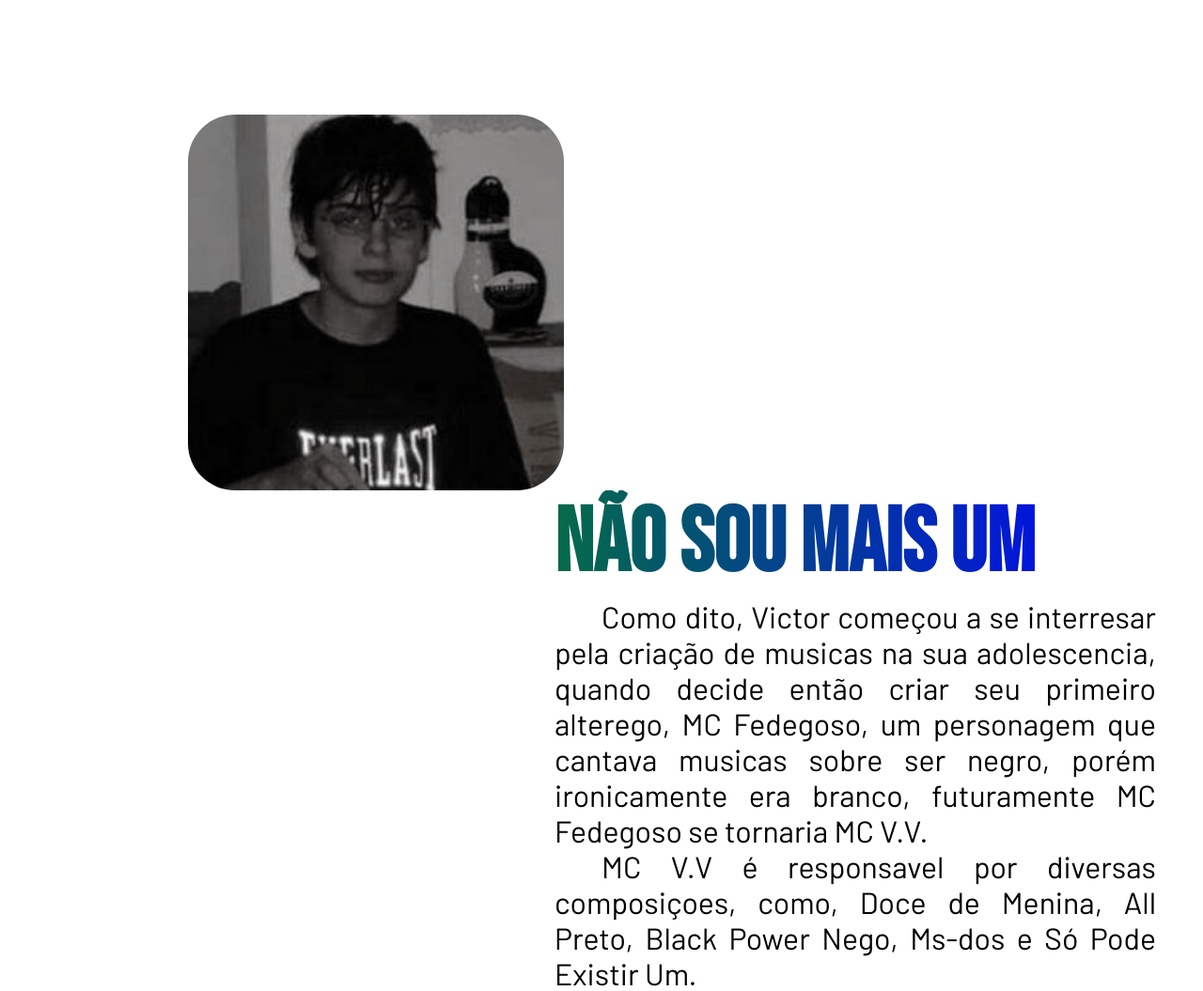
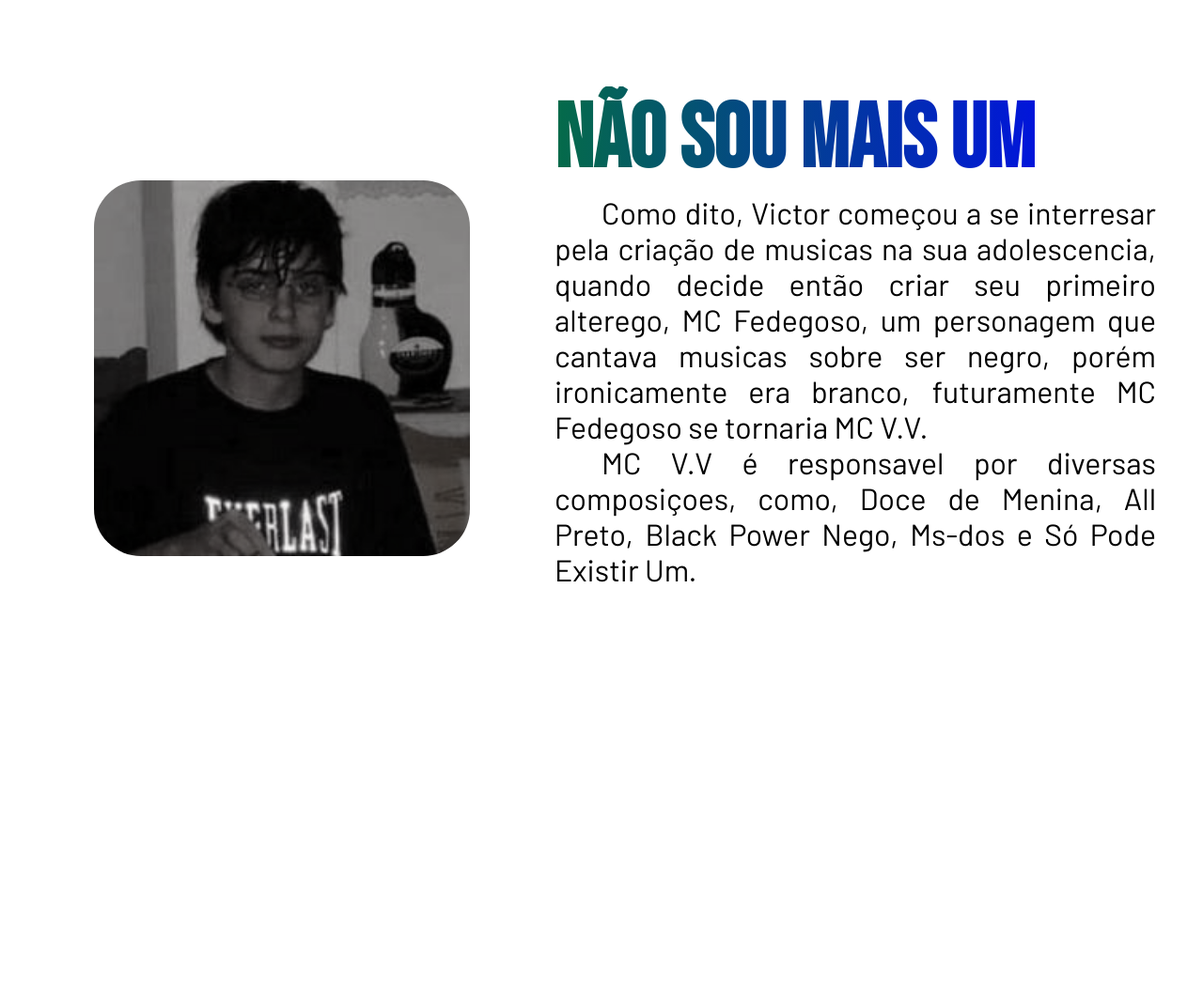
Before and after one commit to Kaikybiten/Yun_li, a plain HTML site: page index.html in a window 1280 px wide. Shown: the part 1140-2195 px from the top of the page at 94% size. After the commit the page ends 1765 px from the top, so only its background shows below. Drawn offline with Linux system fonts and the light colour scheme.

Commit message:
Reparos de tamanho

```diff
--- a/styles.css
+++ b/styles.css
@@ -39,13 +39,13 @@ div#FundoInicio::after { /* Criando conteudo com o objetivo de criar uma sombra
 }
 
 div#FundoInicio div#TextoInicio {
-    font-size: 5em;
+    font-size: 4em;
     color: white;
     font-weight: bold;
     position: relative; /* Permite o uso de top e transform para posicionar o elemento. */
-    top: 50%; /* Move o elemento para baixo 50% da altura do elemento pai. (div#FundoInicio) */
+    top: 40%; /* Move o elemento para baixo 50% da altura do elemento pai. (div#FundoInicio) */
     transform: translateY(-50%); /* Move o elemento para cima 50% da sua própria altura, efetivamente centralizando-o verticalmente no elemento pai. */
-    margin-left: 150px;
+    margin-left: 100px;
     display: inline-block; /* Faz o pseudo-elemento se comportar como um bloco em linha. */
     filter: drop-shadow(0 4px 8px black); /* Sombra segue a silueta do texto */
     padding: 5px 10px 5px 10px;
@@ -84,8 +84,8 @@ section#Paragrafo01 p {
 
 img#VictorAdolescente{
     float: left;
-    margin-top: 30px;
-    margin-left: 200px;
+    margin-top: 100px;
+    margin-left: 100px;
     width: 400px;
     height: auto;
     border-radius: 50px;
@@ -121,24 +121,13 @@ section#Paragrafo02 p{
 section#Paragrafo02 strong#TrechoFedegoso{
     font-weight: normal;
     position: relative;
-    transition: color 1s;
+    transition: background-color 0.5s ease, color 1s ease;;
+    border-radius: 2px;
+    padding: 0 2px 0 2px;
 }
 section#Paragrafo02 strong#TrechoFedegoso:hover{
     color: white;
-}
-section#Paragrafo02 strong#TrechoFedegoso::after{
-    content: "";
-    position: absolute;
-    top: 0;
-    left: 0;
-    height: 100%;
-    width: 0;
     background-color: rgba(29, 29, 209, 0.904);
-    transition: width 0.5s ease;
-    z-index: -1;
-}
-section#Paragrafo02 strong#TrechoFedegoso:hover::after{
-    width: 100%;
 }
 
 a {
```
Also changed, not shown: index.html (+1 -1 lines).
